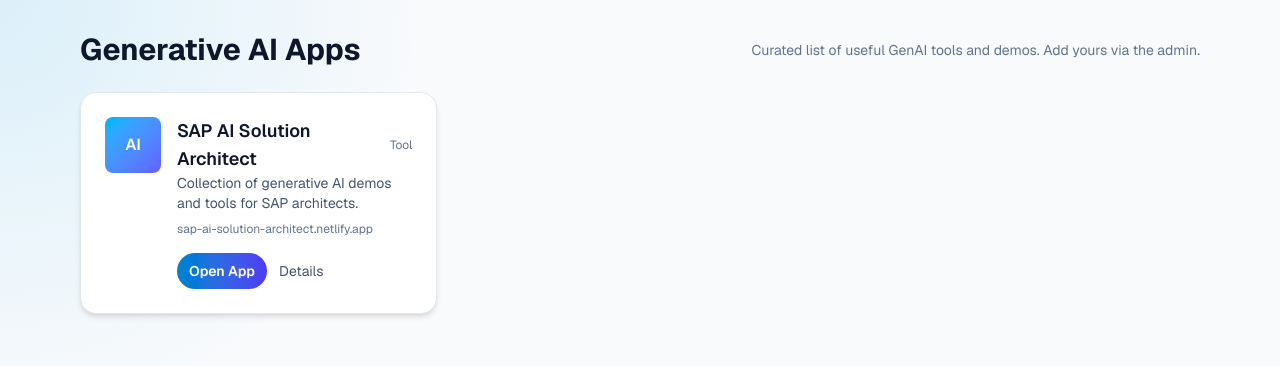
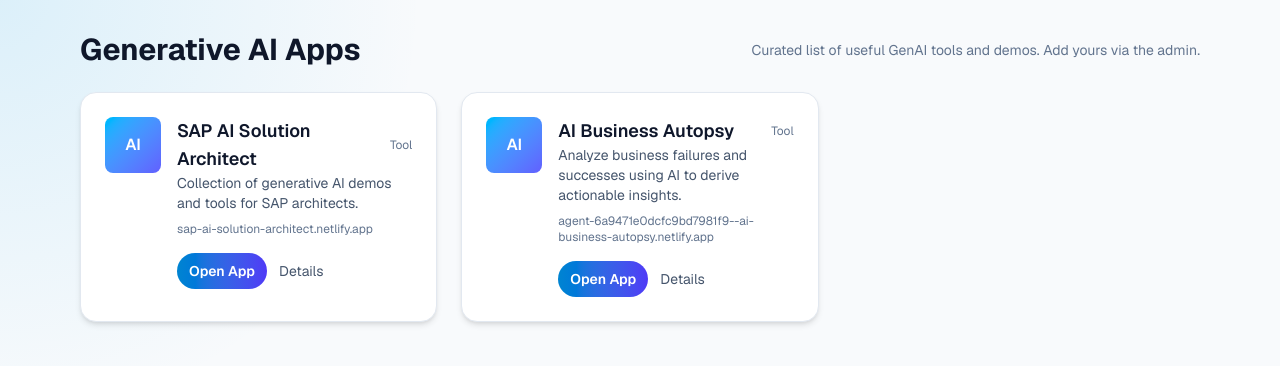
Before and after one commit to Sayan19996/learnSAPwithSayan, a Next.js app: page /genai in a window 1280 px wide. Shown: the top 366 px of the page. Built offline with nearby package versions, Linux system fonts and the light colour scheme.

Commit message:
Add AI Business Autopsy card to GenAI page

```diff
--- a/app/genai/page.tsx
+++ b/app/genai/page.tsx
@@ -17,6 +17,16 @@
           {apps.map((a: any) => (
             <GenAiCard key={a.id} app={a} />
           ))}
+          <GenAiCard
+            app={{
+              id: 'ai-business-autopsy',
+              name: 'AI Business Autopsy',
+              slug: 'ai-business-autopsy',
+              description: 'Analyze business failures and successes using AI to derive actionable insights.',
+              url: 'https://agent-6a9471e0dcfc9bd7981f9--ai-business-autopsy.netlify.app/',
+              status: 'published'
+            }}
+          />
         </div>
       </div>
     </div>
--- a/components/Header.tsx
+++ b/components/Header.tsx
@@ -25,7 +25,6 @@
     { label: "About", href: "/about" },
     { label: "Profile", href: "/profile" },
     { label: "Gen AI App", href: "/genai" },
-    { label: "AI Business Autopsy", href: "https://agent-6a9471e0dcfc9bd7981f9--ai-business-autopsy.netlify.app/" },
   ],
   logo = "learnSAPwithSayan.com",
   className = "",
```
Also changed, not shown: 1 other file (tests, documents, lock files or other folders).
